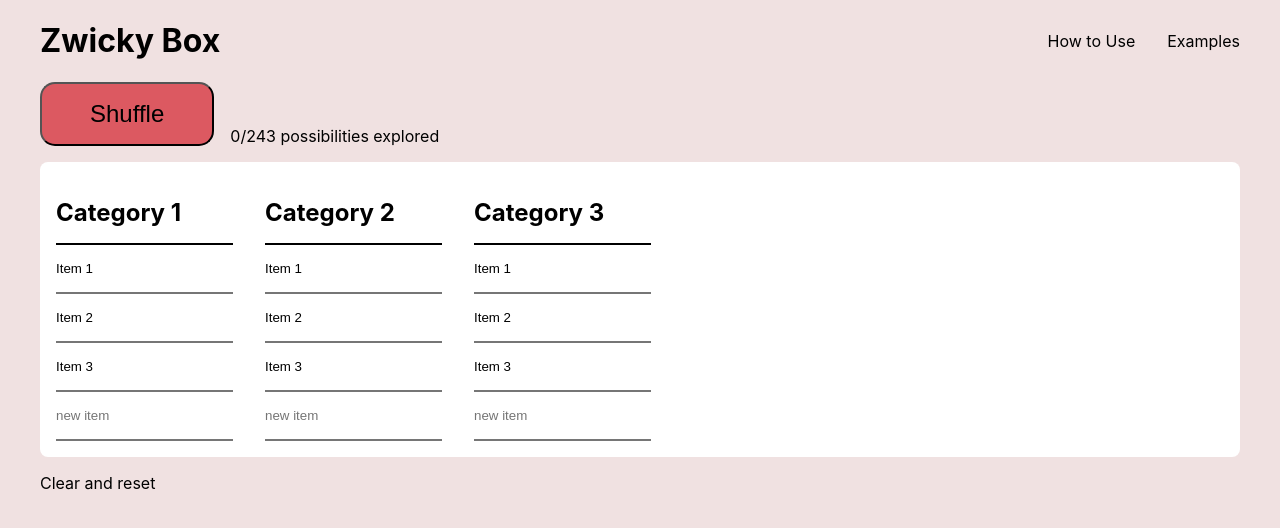
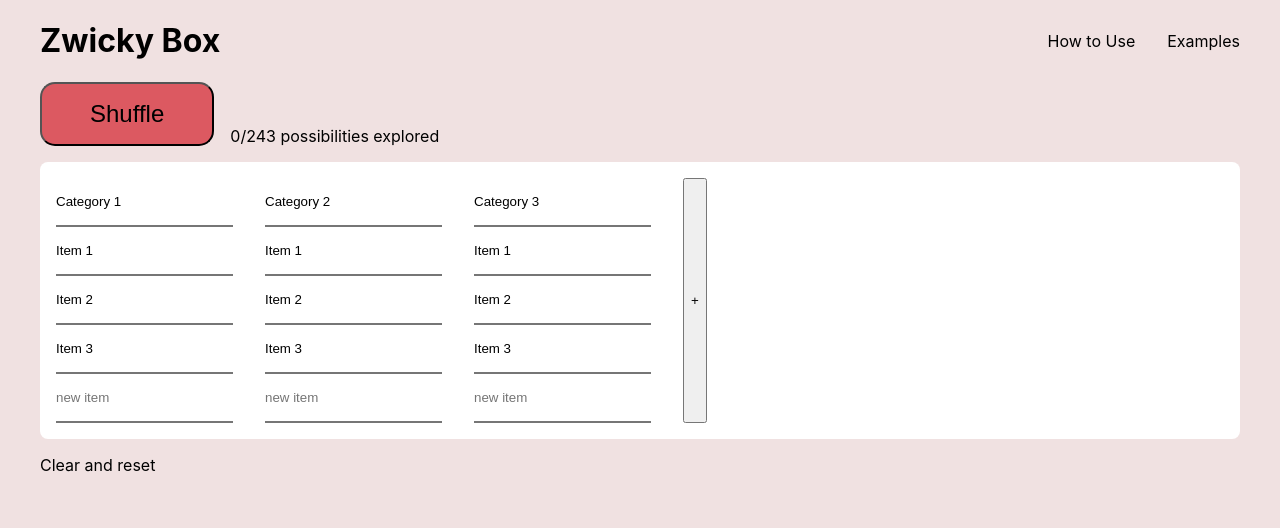
Before and after one commit to mbrady4/Zwicky-Box, a React (Create React App) app: page / in a window 1280 px wide. Shown: the top 528 px of the page. Built offline with nearby package versions, Linux system fonts and the light colour scheme.

Commit message:
Built logic for table

```diff
--- /dev/null
+++ b/src/actions/action.js
@@ -0,0 +1,8 @@
+export const UPDATE_ITEM = "UPDATE_ITEM";
+
+export const updateItem = (updatedTable) => {
+    return {
+        type: UPDATE_ITEM,
+        payload: updatedTable
+    }
+};
--- a/src/components/zwickyTable/Table/Category.js
+++ b/src/components/zwickyTable/Table/Category.js
@@ -1,18 +1,67 @@
-import React from 'react';
+import React, { useState } from 'react';
 import Item from './Item';
 
 import './Category.scss';
 
-const Category = ({category, items}) => {
+const Category = ({category, categoryIndex, addItem, deleteItem, deleteCategory, updateCategory, editItem}) => {
+    const [value, setValue] = useState('');
+    const [categoryTitle, setCategory] = useState(category.category);
+    const [isMouseHere, setIsMouseHere] = useState(false);
+
+    const handleChanges = e => {
+        setValue(e.target.value);
+    }
+
+    const handleCategoryChange = e => {
+        setCategory(e.target.value);
+    }
+
+    const keyPressHandler = e => {
+        if(e.keyCode === 13) {
+            updateCategory(categoryIndex, categoryTitle);
+            e.target.blur();
+        }
+    }
+
+    const handleSubmit = e => {
+        e.preventDefault();
+        console.log("New Item:", value);
+        addItem(categoryIndex, value);
+        setValue('');
+    }
+
+    const onDeleteClick = () => {
+        deleteCategory(categoryIndex);
+    }
+
     return (
         <div className='category'>
-            <h2>{category}</h2>
-            { items.map( (item, key) => {
-                return <Item key={key} item={item}/>;
+            <div onMouseEnter={() => setIsMouseHere(true)}
+                 onMouseLeave={() => setIsMouseHere(false)}>
+                <input
+                    type='text'
+                    value={categoryTitle}
+                    onChange={handleCategoryChange}
+                    onKeyDown={keyPressHandler}
+                />
+                { isMouseHere ? <button onClick={() => onDeleteClick()}>Delete</button> : null}
+            </div>
+            { category.items.map( (item, key) => {
+                return <Item key={key}
+                             categoryIndex={categoryIndex}
+                             itemIndex={key}
+                             item={item}
+                             deleteItem={deleteItem}
+                             editItem={editItem}/>;
             })}
-            <input
-                placeholder='new item'
-            />
+            <form onSubmit={handleSubmit}>
+                <input
+                    type='text'
+                    placeholder='new item'
+                    value={value}
+                    onChange={handleChanges}
+                />
+            </form>
         </div>
     )
 }
--- a/src/components/zwickyTable/Table/Item.js
+++ b/src/components/zwickyTable/Table/Item.js
@@ -2,8 +2,9 @@ import React, {useState} from 'react';
 
 import './Item.scss';
 
-const Item = ({item}) => {
+const Item = ({item, categoryIndex, itemIndex, deleteItem, editItem}) => {
     const [value, setValue] = useState(item)
+    const [isMouseHere, setIsMouseHere] = useState(false);
 
     const handleChanges = e => {
         setValue(e.target.value);
@@ -11,15 +12,34 @@ const Item = ({item}) => {
 
     const loseFocus = e => {
         console.log('Focus Lost');
+        console.log(e.target.value);
+        editItem(categoryIndex, itemIndex, e.target.value);
+    }
+
+    const keyPressHandler = e => {
+        if(e.keyCode === 13) {
+            editItem(categoryIndex, itemIndex, value);
+            e.target.blur();
+        }
+    }
+
+    const onDeleteClick = e => {
+        console.log('Delete Button Clicked');
+        deleteItem(categoryIndex, itemIndex);
     }
 
     return (
+        <div onMouseEnter={() => setIsMouseHere(true)}
+             onMouseLeave={() => setIsMouseHere(false)}>
             <input
                 type='text'
                 value={value}
                 onChange={handleChanges}
+                onKeyDown={keyPressHandler}
                 onBlur={loseFocus}
             />
+            { isMouseHere ? <button onClick={() => onDeleteClick()}>Delete</button> : null}
+        </div>
     )
 }
 
--- a/src/components/zwickyTable/Table/Table.js
+++ b/src/components/zwickyTable/Table/Table.js
@@ -2,26 +2,106 @@ import React from 'react';
 import { connect } from 'react-redux';
 import Category from './Category';
 
+import { updateItem } from '../../../actions/action';
 import './Table.scss';
-const Table = ({table}) => {
+
+const Table = ({table, updateItem}) => {
+    const keys = Object.keys(table);
     console.log(table);
+    console.log(keys);
 
-    const categories = []
-    const items = []
-    for (let i = 0; i < Object.keys(table).length; i++) {
-        categories.push(Object.keys(table)[i]);
-        items.push(table[categories[i]]);
+    const editItem = (categoryIndex, itemIndex, newValue) => {
+        let categoryToUpdate = table[categoryIndex];
+        categoryToUpdate.items[itemIndex] = newValue;
+        const updatedTable = {
+            ...table,
+            [categoryIndex]:categoryToUpdate
+        };
+        updateItem(updatedTable);
+        console.log('edit item triggered!');
+    }
+
+    const addItem = (categoryIndex, newItem) => {
+        const categoryToUpdate = table[categoryIndex];
+        categoryToUpdate.items.push(newItem);
+        const updatedTable = {
+            ...table,
+            [categoryIndex]:categoryToUpdate
+        }
+        updateItem(updatedTable);
+        console.log('Add Item Triggered');
+    }
+
+    const deleteItem = (categoryIndex, itemIndex) => {
+        let categoryToUpdate = table[categoryIndex];
+        categoryToUpdate.items.splice(itemIndex, 1);
+        const updatedTable = {
+            ...table,
+            [categoryIndex]:categoryToUpdate
+        }
+        updateItem(updatedTable);
+        console.log('Delete Item Triggered');
+    }
+
+    // Helper function which rebuilds the object sans deleted category
+    const removeByKey = (myObj, deleteKey) => {
+        return Object.keys(myObj)
+          .filter(key => key !== deleteKey)
+          .reduce((result, current) => {
+            result[current] = myObj[current];
+            return result;
+        }, {});
+    }
+
+    const deleteCategory = (categoryIndex) => {
+        const updatedTable = removeByKey(table, categoryIndex)
+        console.log(updatedTable);
+        updateItem(updatedTable);
+        console.log('Delete Category Triggered');
+    }
+
+    const updateCategory = (categoryIndex, value) => {
+        let categoryToUpdate = table[categoryIndex];
+        categoryToUpdate.category = value;
+        const updatedTable = {
+            ...table,
+            [categoryIndex]:categoryToUpdate
+        };
+        updateItem(updatedTable);
+        console.log('update Category triggered!');
+    }
+
+    const addCategory = () => {
+        const key = keys.length + 1;
+        console.log(key);
+        const initialCat = {
+            category: 'Category ' + key,
+            items: ['Item 1', 'Item 2', 'Item 3']
+        }
+        const updatedTable = {
+            ...table,
+            [key]: initialCat
+        }
+        updateItem(updatedTable);
+        console.log('New Category Added');
     }
 
     return (
         <div className='table'>
-            { categories.map( (category, key) => {
-                return <Category category={category}
-                                 key={key}
-                                 items={items[key]}
+            { keys.map( (category, key) => {
+                console.log({category});
+                return <Category category={table[category]}
+                                 key={category}
+                                 categoryIndex={category}
+                                 addItem={addItem}
+                                 editItem={editItem}
+                                 deleteItem={deleteItem}
+                                 deleteCategory={deleteCategory}
+                                 updateCategory={updateCategory}
                         />
                 })
             }
+            <button onClick={addCategory}>+</button>
         </div>
     )
 }
@@ -32,4 +112,4 @@ const mapStateToProps = state => {
     }
 };
 
-export default connect(mapStateToProps, {})(Table);
+export default connect(mapStateToProps, { updateItem })(Table);
--- a/src/index.js
+++ b/src/index.js
@@ -1,6 +1,6 @@
 import React from 'react';
 import ReactDOM from 'react-dom';
-import './index.css';
+import './index.scss';
 import App from './App';
 import * as serviceWorker from './serviceWorker';
 
--- a/src/reducers/rootReducer.js
+++ b/src/reducers/rootReducer.js
@@ -1,16 +1,31 @@
+import { UPDATE_ITEM } from '../actions/action';
 
 const initialState = {
     table: {
-         'Category 1': ['Item 1', 'Item 2', 'Item 3'],
-         'Category 2': ['Item 1', 'Item 2', 'Item 3'],
-         'Category 3': ['Item 1', 'Item 2', 'Item 3'],
+         '1': {
+             category: 'Category 1',
+             items: ['Item 1', 'Item 2', 'Item 3']
+         },
+         '2': {
+            category: 'Category 2',
+            items: ['Item 1', 'Item 2', 'Item 3']
+        },
+        '3': {
+            category: 'Category 3',
+            items: ['Item 1', 'Item 2', 'Item 3']
+        },
     }
 };
 
 export default (state = initialState, action) => {
     console.log(initialState);
     switch(action.type) {
-
+        case UPDATE_ITEM:
+            console.log('updated Item on Reducer');
+            console.log(action.payload);
+            return Object.assign({}, state, {
+                table: action.payload,
+            })
         default:
             return state;
     }
```
Also changed, not shown: src/index.scss (renamed from src/index.css). Lines whose indentation alone changed are shown as unchanged.
